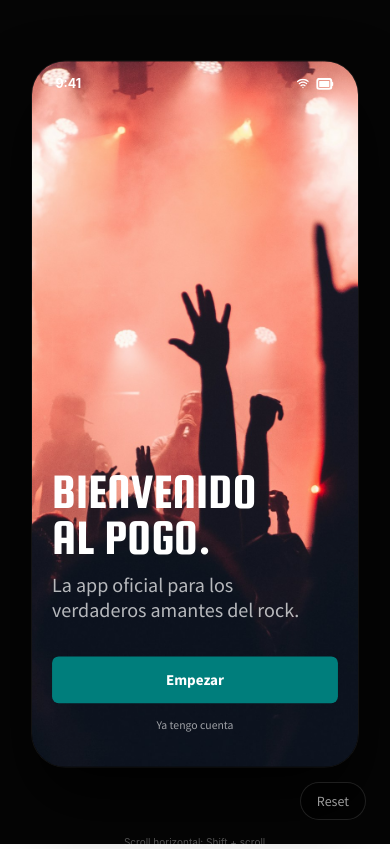
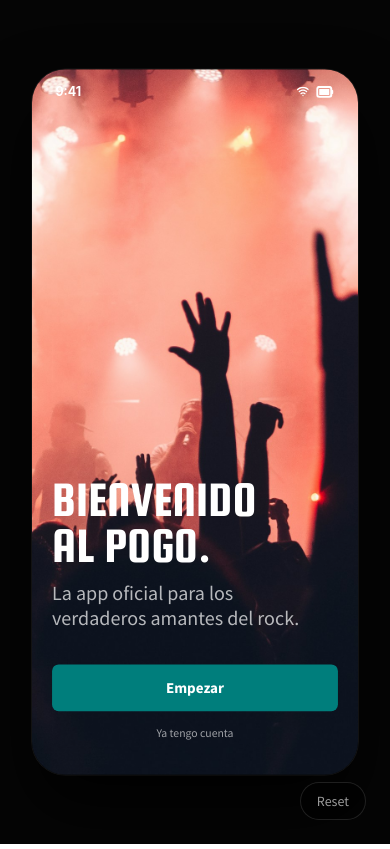
Before and after one commit to danieltb92/rockTicket-prototype, a React (Vite) app: page / in a window 390 px wide. Built offline with nearby package versions, Linux system fonts and the light colour scheme.

Commit message:
fix: remove scroll hint, keep MobileFrame consistent in both modes
Removed ScrollHint component so the frame looks identical whether
scaled or at full size. Padding (p-8) is retained for breathing room.

```diff
--- a/src/shared/components/MobileFrame.tsx
+++ b/src/shared/components/MobileFrame.tsx
@@ -2,17 +2,6 @@ import { type ReactNode, useRef, useState, useEffect } from "react";
 
 const PHONE_WIDTH = 390;
 const PHONE_HEIGHT = 844;
-
-function ScrollHint({ scale }: { scale: number }) {
-  return (
-    <div
-      className="text-white/30 text-xs text-center whitespace-nowrap"
-      style={{ transform: `scale(${scale})`, transformOrigin: "top center" }}
-    >
-      Scroll horizontal: Shift + scroll
-    </div>
-  );
-}
 
 export function MobileFrame({ children }: { children: ReactNode }) {
   const containerRef = useRef<HTMLDivElement>(null);
@@ -35,7 +24,7 @@ export function MobileFrame({ children }: { children: ReactNode }) {
   return (
     <div
       ref={containerRef}
-      className="min-h-screen bg-[#050505] flex flex-col items-center justify-center w-full h-full p-8"
+      className="min-h-screen bg-[#050505] flex items-center justify-center w-full h-full p-8"
     >
       <div
         className="relative overflow-hidden shrink-0"
@@ -51,7 +40,6 @@ export function MobileFrame({ children }: { children: ReactNode }) {
       >
         {children}
       </div>
-      <ScrollHint scale={scale} />
     </div>
   );
 }
```
